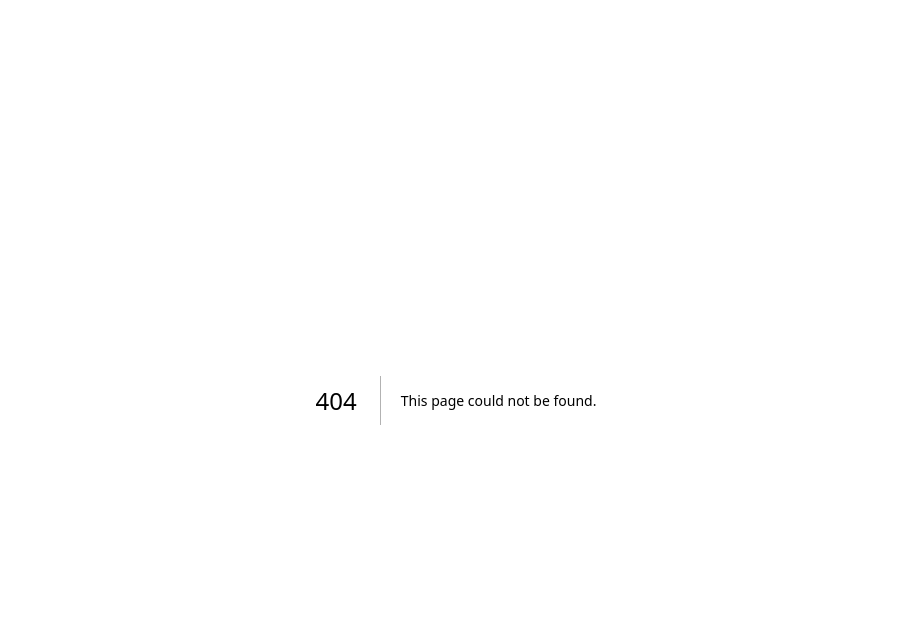
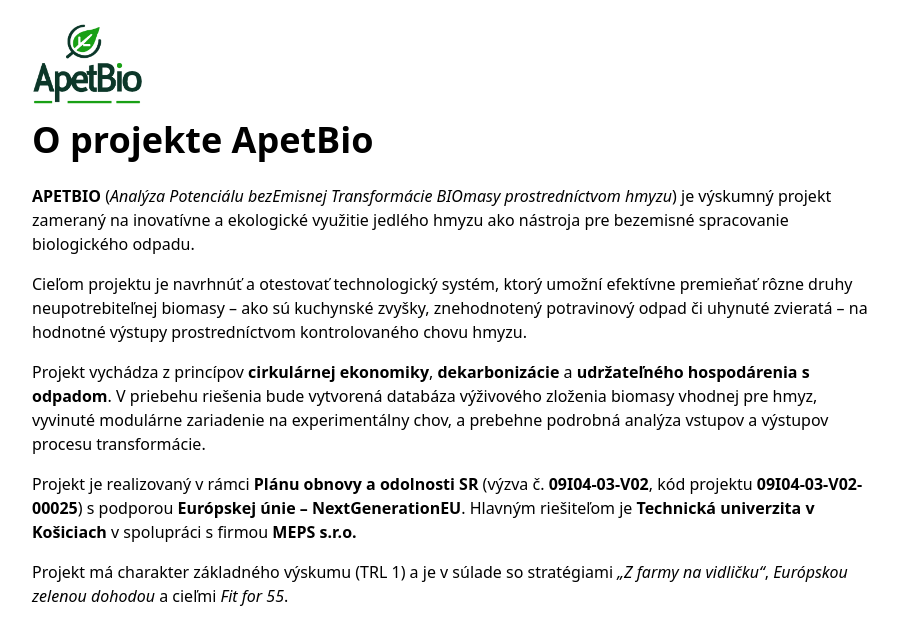
Before and after one commit to BioChemEnergy/apetbio-site, a Next.js app: page /about in a window 1280 px wide. Before the commit this address had no page. Shown: the top 644 px of the page, without its empty margins (184-1082 px from the left). Built offline with nearby package versions, Linux system fonts and the light colour scheme.

Commit message:
Create page.tsx

```diff
--- /dev/null
+++ b/src/app/about/page.tsx
@@ -0,0 +1,30 @@
+export default function AboutPage() {
+  return (
+    <main className="max-w-4xl mx-auto p-6">
+      <header className="mb-6">
+        <img src="/apetbio-logo.png" alt="Logo ApetBio" className="h-20 mb-4" />
+        <h1 className="text-4xl font-bold mb-4">O projekte ApetBio</h1>
+      </header>
+
+      <p className="mb-4">
+        <strong>APETBIO</strong> (<em>Analýza Potenciálu bezEmisnej Transformácie BIOmasy prostredníctvom hmyzu</em>) je výskumný projekt zameraný na inovatívne a ekologické využitie jedlého hmyzu ako nástroja pre bezemisné spracovanie biologického odpadu.
+      </p>
+
+      <p className="mb-4">
+        Cieľom projektu je navrhnúť a otestovať technologický systém, ktorý umožní efektívne premieňať rôzne druhy neupotrebiteľnej biomasy – ako sú kuchynské zvyšky, znehodnotený potravinový odpad či uhynuté zvieratá – na hodnotné výstupy prostredníctvom kontrolovaného chovu hmyzu.
+      </p>
+
+      <p className="mb-4">
+        Projekt vychádza z princípov <strong>cirkulárnej ekonomiky</strong>, <strong>dekarbonizácie</strong> a <strong>udržateľného hospodárenia s odpadom</strong>. V priebehu riešenia bude vytvorená databáza výživového zloženia biomasy vhodnej pre hmyz, vyvinuté modulárne zariadenie na experimentálny chov, a prebehne podrobná analýza vstupov a výstupov procesu transformácie.
+      </p>
+
+      <p className="mb-4">
+        Projekt je realizovaný v rámci <strong>Plánu obnovy a odolnosti SR</strong> (výzva č. <strong>09I04-03-V02</strong>, kód projektu <strong>09I04-03-V02-00025</strong>) s podporou <strong>Európskej únie – NextGenerationEU</strong>. Hlavným riešiteľom je <strong>Technická univerzita v Košiciach</strong> v spolupráci s firmou <strong>MEPS s.r.o.</strong>
+      </p>
+
+      <p className="mb-4">
+        Projekt má charakter základného výskumu (TRL 1) a je v súlade so stratégiami <em>„Z farmy na vidličku“</em>, <em>Európskou zelenou dohodou</em> a cieľmi <em>Fit for 55</em>.
+      </p>
+    </main>
+  );
+}
```
